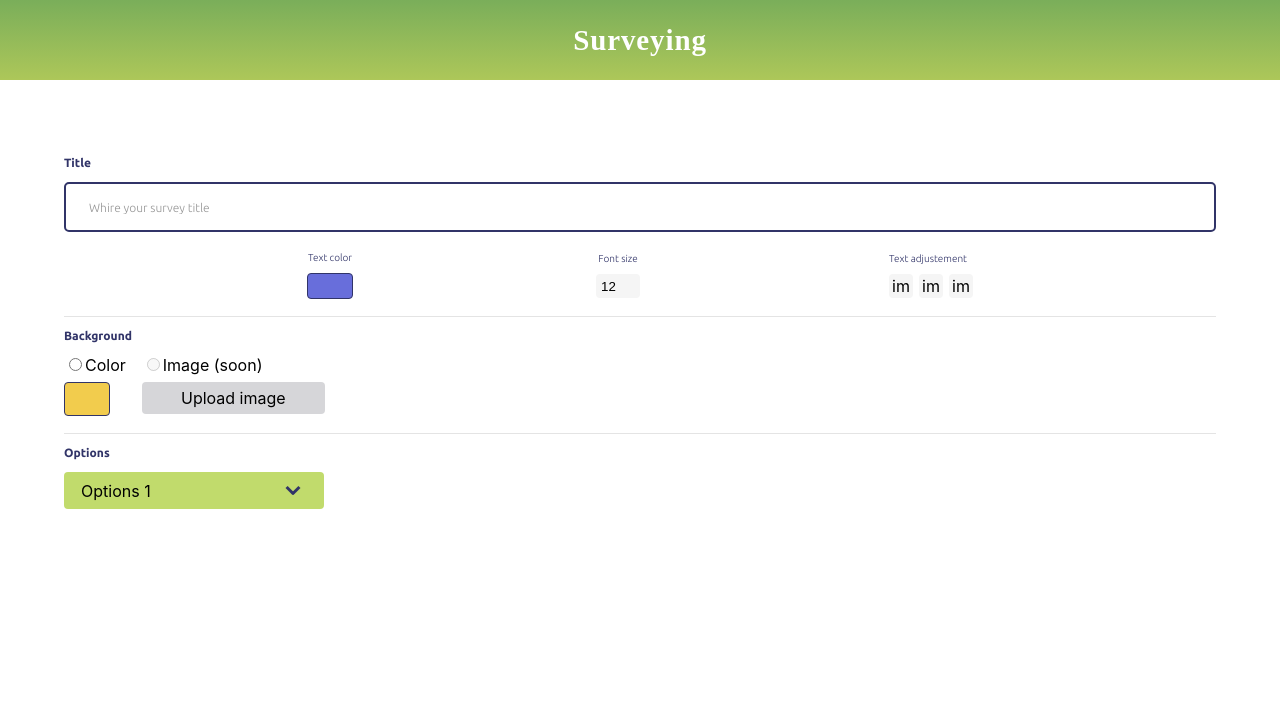
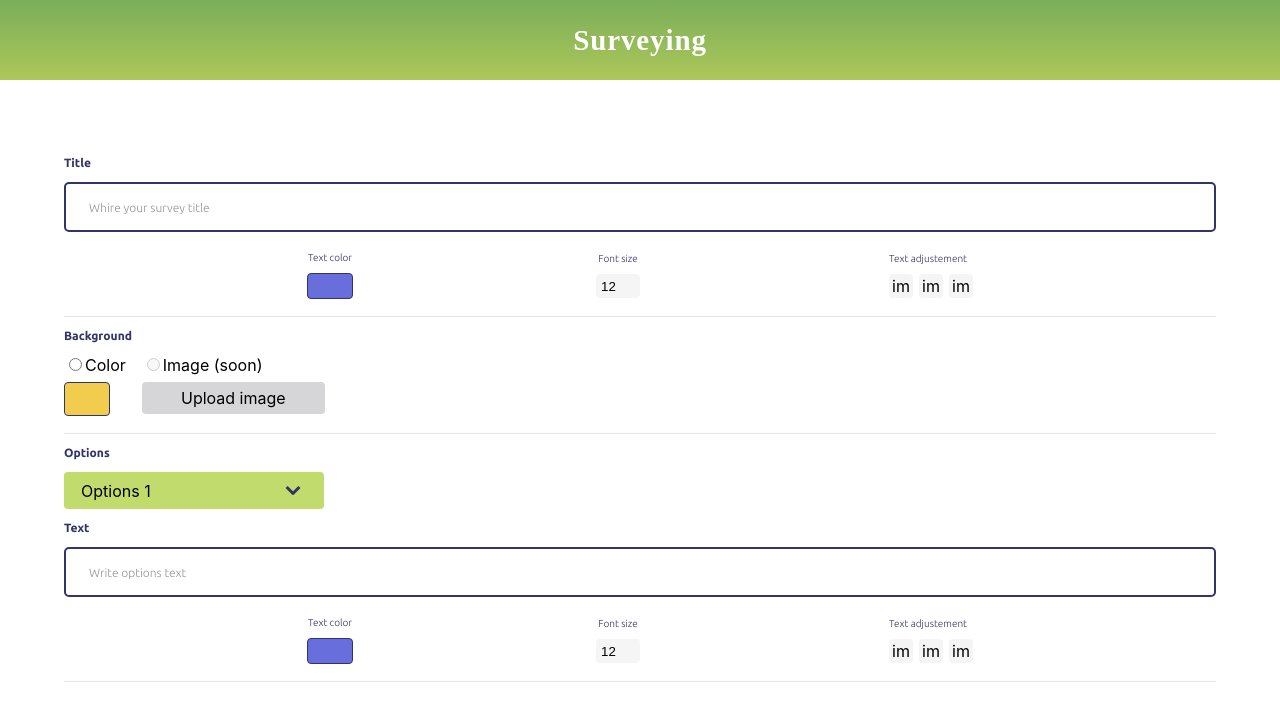
Before and after one commit to lissms/surveying, a React (Create React App) app in the folder my-linkedin-project/: page / in a window 1280 px wide. Shown: the top 702 px of the page. Built offline with nearby package versions, Linux system fonts and the light colour scheme.

Commit message:
add option choose

```diff
--- /dev/null
+++ b/my-linkedin-project/src/menu/OptionChooseStyles.jsx
@@ -0,0 +1,15 @@
+import React from "react";
+import StyleSelector from "./StyleSelector";
+import { Title, MenuContent, InputText } from "./menu.styled";
+
+function OptionChooseStyles(props) {
+  return (
+    <div>
+      <Title>Text</Title>
+      <InputText type="text" name="Title" id="title" placeholder="Write options text" />
+      <StyleSelector></StyleSelector>
+    </div>
+  );
+}
+
+export default OptionChooseStyles;
--- a/my-linkedin-project/src/menu/OptionsClose.jsx
+++ /dev/null
@@ -1,22 +0,0 @@
-import React, { useState } from "react";
-import { Option, ButtonOptions } from "./OptionsClose.styled";
-
-function OptionsClose(props) {
-  const [hasFlag, setHasFlag] = useState(false);
-
-  const handlerOpenOptions = () => {
-    setHasFlag(hasFlag ? false : true);
-  };
-
-  return (
-    <Option onClick={handlerOpenOptions}>
-      <p>Options 1</p>
-      <ButtonOptions hasFlag={hasFlag}>
-        <div className="arrow"></div>
-        <div className="arrow-bottom"></div>
-      </ButtonOptions>
-    </Option>
-  );
-}
-
-export default OptionsClose;
--- a/my-linkedin-project/src/menu/OptionsSections.jsx
+++ b/my-linkedin-project/src/menu/OptionsSections.jsx
@@ -1,8 +1,26 @@
-import React from "react";
-import OptionsClose from "./OptionsClose";
+import React, { useState } from "react";
+import { Option, ButtonOptions } from "./OptionsSections.styled";
+import OptionChooseStyles from "./OptionChooseStyles";
 
 function OptionsSections(props) {
-  return <OptionsClose></OptionsClose>;
+  const [hasFlag, setHasFlag] = useState(false);
+
+  const handlerOpenOptions = () => {
+    setHasFlag(hasFlag ? false : true);
+  };
+
+  return (
+    <div>
+      <Option borderRadius="4px" onClick={handlerOpenOptions}>
+        <p>Options 1</p>
+        <ButtonOptions hasFlag={hasFlag}>
+          <div className="arrow"></div>
+          <div className="arrow-bottom"></div>
+        </ButtonOptions>
+      </Option>
+      <OptionChooseStyles></OptionChooseStyles>
+    </div>
+  );
 }
 
 export default OptionsSections;
--- a/my-linkedin-project/src/menu/OptionsClose.styled.js
+++ b/my-linkedin-project/src/menu/OptionsSections.styled.js
@@ -4,7 +4,7 @@ export const Option = styled.div`
   width: 243px;
   height: 37px;
   background: #c1db6c;
-  border-radius: 4px;
+  border-radius: ${(props) => `${props.borderRadius}`};
   display: flex;
   justify-content: space-between;
   align-items: center;
```
